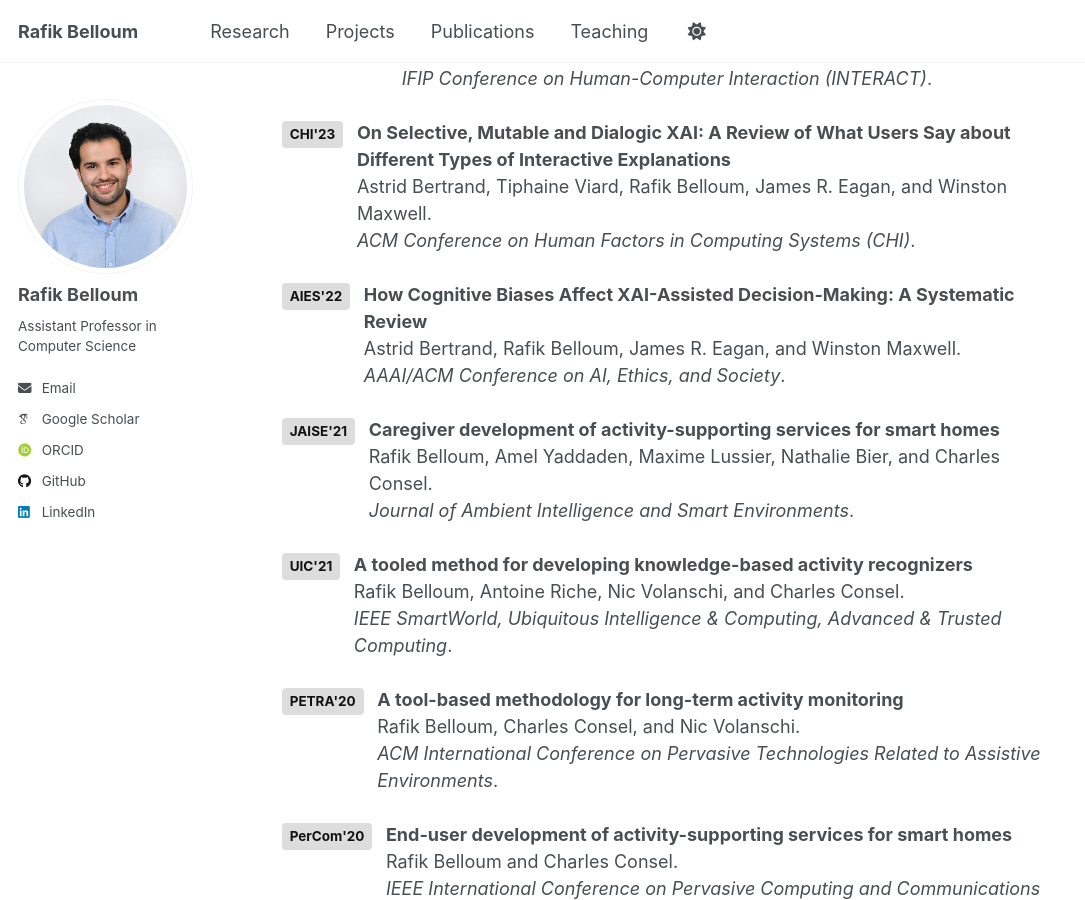
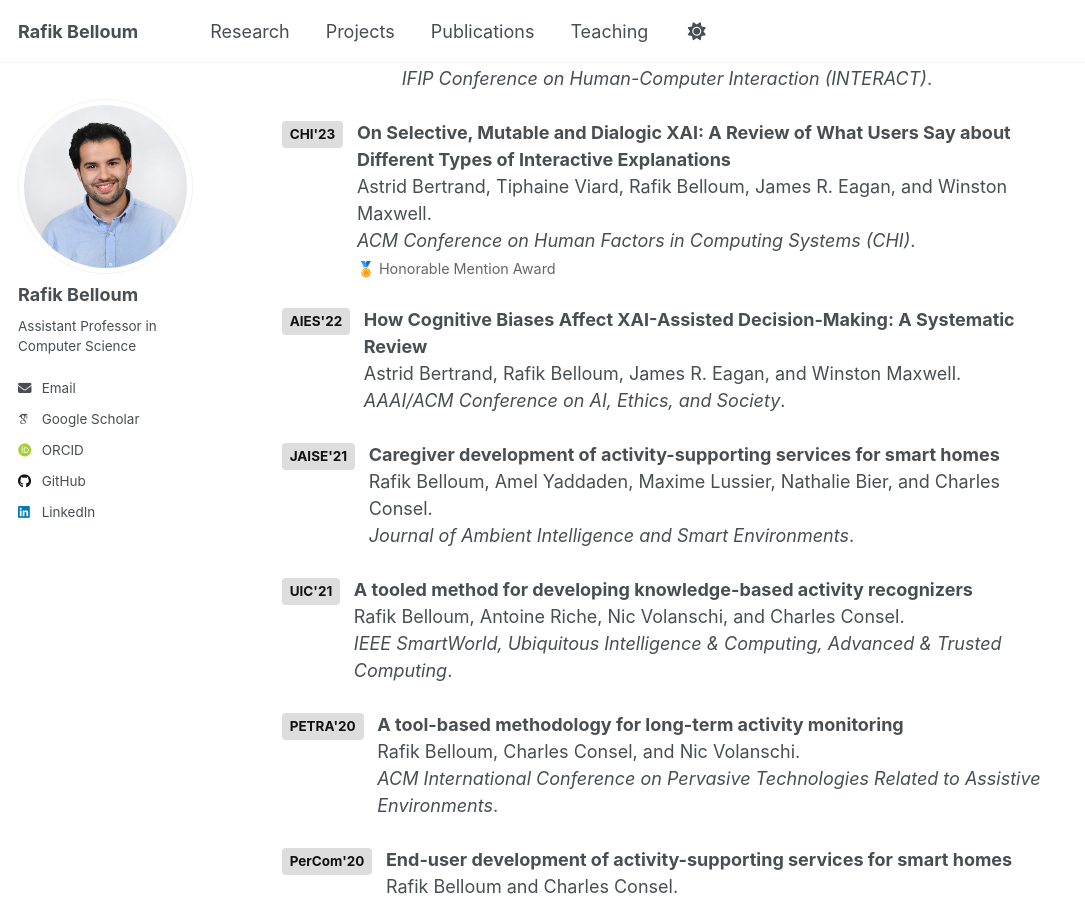
Before and after one commit to rafik-belloum/rafik-belloum.github.io, a Jekyll site: the page built from _pages/publications.html, in a window 1280 px wide and 900 px high, scrolled down 840 px. Shown: the whole window, without its empty margins (0-1085 px from the left). Built offline with Jekyll 4.4.1, drawn with Linux system fonts in a browser that asks for light colours; some web fonts are replaced.

Commit message:
Update publications.html

```diff
--- a/_pages/publications.html
+++ b/_pages/publications.html
@@ -77,7 +77,9 @@ For a more or less complete and up-to-date list of my publications, please refer
 <!-- CHI -->
 <div style="display: flex; align-items: flex-start; margin-bottom: 1.5em;">
   <div style="flex-shrink: 0;">
-    <span style="display:inline-block; background-color:#dddddd; color:#111111; padding:0.25em 0.6em; border-radius:0.3em; font-weight:bold; font-size:0.75em; margin-right: 1em;">CHI'23</span>
+    <span style="display:inline-block; background-color:#dddddd; color:#111111; padding:0.25em 0.6em; border-radius:0.3em; font-weight:bold; font-size:0.75em; margin-right: 1em;">
+      CHI'23
+    </span>
   </div>
   <div>
     <p style="margin: 0;">
@@ -85,8 +87,12 @@ For a more or less complete and up-to-date list of my publications, please refer
       Astrid Bertrand, Tiphaine Viard, Rafik Belloum, James R. Eagan, and Winston Maxwell.<br>
       <em>ACM Conference on Human Factors in Computing Systems (CHI)</em>.
     </p>
+    <p style="margin: 0.25em 0 0 0; font-size: 0.8em; color: #666;">
+      🏅 Honorable Mention Award
+    </p>
   </div>
 </div>
+
 
 <!-- AIES -->
 <div style="display: flex; align-items: flex-start; margin-bottom: 1.5em;">
```
